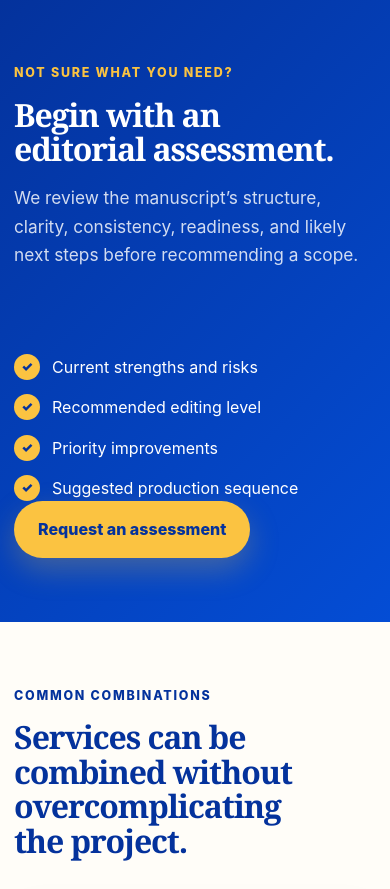
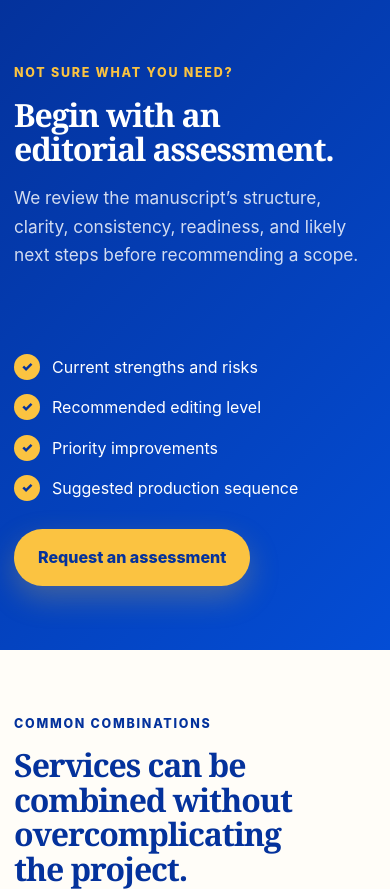
Before and after one commit to AmmarMetaphor/The-Ebook-Edit-Website, a PHP site: page /services.html in a window 390 px wide. Shown: the part 3248-4137 px from the top of the page. Run offline with PHP 8.4, Linux system fonts and the light colour scheme.

Commit message:
Add breathing room between the assessment checklist and its button
The "Request an assessment" button in the blue Services section sat flush
against the last checklist item, because the checklist and the button are
siblings and neither carried a margin.

Give the column an .assessment-panel class and put a 28px top margin on the
button inside it, so the button clears the checklist at every breakpoint
while staying left-aligned with it. Nothing else about the button changes,
and no other button on the site is affected.

Co-Authored-By: Claude Opus 5 <noreply@anthropic.com>
Claude-Session: https://claude.ai/code/session_01SJjeBJSyaWEGHh3AEhyiND

```diff
--- a/assets/css/styles.css
+++ b/assets/css/styles.css
@@ -112,6 +112,9 @@ p { margin: 0 0 1.15em; }
 .hero-logo { width: min(100%, 570px); margin: 0 auto 25px; }
 .mini-list { display: grid; gap: 14px; margin: 0; padding: 0; list-style: none; }
 .mini-list li { display: flex; align-items: flex-start; gap: 12px; }
+/* Services assessment column: the checklist and its button are siblings, so the
+   button needs its own top margin to sit clear of the last checklist item. */
+.assessment-panel .button { margin-top: 28px; }
 .tick { flex: 0 0 26px; width: 26px; height: 26px; display: inline-grid; place-items: center; border-radius: 50%; background: var(--gold-500); color: var(--blue-700); font-size: .82rem; font-weight: 900; }
 
 .trust-strip { border-block: 1px solid var(--line); background: white; }
--- a/services.html
+++ b/services.html
@@ -43,7 +43,7 @@
   <a class="service-card-link reveal" href="/publishing#formatting"><article class="card card-accent service-card"><div class="icon-tile" aria-hidden="true">F</div><h2>Formatting and conversion</h2><p>Prepare an attractive, readable, and technically clean ebook interior for common digital reading environments.</p><ul class="service-list"><li>EPUB preparation</li><li>PDF layout</li><li>Clickable table of contents</li><li>Front and back matter setup</li><li>Device and file quality checks</li></ul><span class="card-cta" aria-hidden="true">Explore formatting support →</span></article></a>
   <a class="service-card-link reveal" href="/publishing"><article class="card card-accent service-card"><div class="icon-tile" aria-hidden="true">P</div><h2>Publishing support</h2><p>Move from final files to a clear publication plan with practical guidance around metadata, platforms such as Amazon KDP, Apple Books, Kobo, Google Play Books, and Barnes &amp; Noble Press, and launch materials.</p><ul class="service-list"><li>Publishing route planning</li><li>Book description and metadata support</li><li>Upload checklist and file organization</li><li>Quality assurance before launch</li><li>Post-publication update plan</li></ul><span class="card-cta" aria-hidden="true">Explore publishing support →</span></article></a>
 </div></section>
-<section class="section section-blue"><div class="container split"><div><p class="eyebrow">Not sure what you need?</p><h2>Begin with an editorial assessment.</h2><p class="lead">We review the manuscript’s structure, clarity, consistency, readiness, and likely next steps before recommending a scope.</p></div><div><ul class="mini-list"><li><span class="tick">✓</span><span>Current strengths and risks</span></li><li><span class="tick">✓</span><span>Recommended editing level</span></li><li><span class="tick">✓</span><span>Priority improvements</span></li><li><span class="tick">✓</span><span>Suggested production sequence</span></li></ul><a class="button button-gold" href="/contact">Request an assessment</a></div></div></section>
+<section class="section section-blue"><div class="container split"><div><p class="eyebrow">Not sure what you need?</p><h2>Begin with an editorial assessment.</h2><p class="lead">We review the manuscript’s structure, clarity, consistency, readiness, and likely next steps before recommending a scope.</p></div><div class="assessment-panel"><ul class="mini-list"><li><span class="tick">✓</span><span>Current strengths and risks</span></li><li><span class="tick">✓</span><span>Recommended editing level</span></li><li><span class="tick">✓</span><span>Priority improvements</span></li><li><span class="tick">✓</span><span>Suggested production sequence</span></li></ul><a class="button button-gold" href="/contact">Request an assessment</a></div></div></section>
 <section class="section"><div class="container"><p class="eyebrow">Common combinations</p><h2>Services can be combined without overcomplicating the project.</h2><div class="grid-3 cards"><article class="card"><h3>Draft to polished manuscript</h3><p>Developmental edit → author revision → copy edit → proofread.</p></article><article class="card"><h3>Idea to complete ebook</h3><p>Strategy → outline → collaborative writing → full editorial workflow.</p></article><article class="card"><h3>Manuscript to market</h3><p>Final edit → formatting → metadata → upload and launch checklist.</p></article></div></div></section>
 <section class="section-tight"><div class="container"><div class="cta-band"><h2>Get a scope built around the actual manuscript.</h2><p>Share the current draft, approximate length, desired services, and target date. No generic package should replace a careful review of the work.</p><a class="button button-gold" href="/contact">Tell us about your project</a></div></div></section>
 
--- a/wordpress/the-ebook-edit/page-services.php
+++ b/wordpress/the-ebook-edit/page-services.php
@@ -15,7 +15,7 @@ get_header();
   <a class="service-card-link reveal" href="<?php echo esc_url( home_url( '/publishing/' ) ); ?>#formatting"><article class="card card-accent service-card"><div class="icon-tile" aria-hidden="true">F</div><h2>Formatting and conversion</h2><p>Prepare an attractive, readable, and technically clean ebook interior for common digital reading environments.</p><ul class="service-list"><li>EPUB preparation</li><li>PDF layout</li><li>Clickable table of contents</li><li>Front and back matter setup</li><li>Device and file quality checks</li></ul><span class="card-cta" aria-hidden="true">Explore formatting support →</span></article></a>
   <a class="service-card-link reveal" href="<?php echo esc_url( home_url( '/publishing/' ) ); ?>"><article class="card card-accent service-card"><div class="icon-tile" aria-hidden="true">P</div><h2>Publishing support</h2><p>Move from final files to a clear publication plan with practical guidance around metadata, platforms such as Amazon KDP, Apple Books, Kobo, Google Play Books, and Barnes &amp; Noble Press, and launch materials.</p><ul class="service-list"><li>Publishing route planning</li><li>Book description and metadata support</li><li>Upload checklist and file organization</li><li>Quality assurance before launch</li><li>Post-publication update plan</li></ul><span class="card-cta" aria-hidden="true">Explore publishing support →</span></article></a>
 </div></section>
-<section class="section section-blue"><div class="container split"><div><p class="eyebrow">Not sure what you need?</p><h2>Begin with an editorial assessment.</h2><p class="lead">We review the manuscript’s structure, clarity, consistency, readiness, and likely next steps before recommending a scope.</p></div><div><ul class="mini-list"><li><span class="tick">✓</span><span>Current strengths and risks</span></li><li><span class="tick">✓</span><span>Recommended editing level</span></li><li><span class="tick">✓</span><span>Priority improvements</span></li><li><span class="tick">✓</span><span>Suggested production sequence</span></li></ul><a class="button button-gold" href="<?php echo esc_url( home_url( '/contact/' ) ); ?>">Request an assessment</a></div></div></section>
+<section class="section section-blue"><div class="container split"><div><p class="eyebrow">Not sure what you need?</p><h2>Begin with an editorial assessment.</h2><p class="lead">We review the manuscript’s structure, clarity, consistency, readiness, and likely next steps before recommending a scope.</p></div><div class="assessment-panel"><ul class="mini-list"><li><span class="tick">✓</span><span>Current strengths and risks</span></li><li><span class="tick">✓</span><span>Recommended editing level</span></li><li><span class="tick">✓</span><span>Priority improvements</span></li><li><span class="tick">✓</span><span>Suggested production sequence</span></li></ul><a class="button button-gold" href="<?php echo esc_url( home_url( '/contact/' ) ); ?>">Request an assessment</a></div></div></section>
 <section class="section"><div class="container"><p class="eyebrow">Common combinations</p><h2>Services can be combined without overcomplicating the project.</h2><div class="grid-3 cards"><article class="card"><h3>Draft to polished manuscript</h3><p>Developmental edit → author revision → copy edit → proofread.</p></article><article class="card"><h3>Idea to complete ebook</h3><p>Strategy → outline → collaborative writing → full editorial workflow.</p></article><article class="card"><h3>Manuscript to market</h3><p>Final edit → formatting → metadata → upload and launch checklist.</p></article></div></div></section>
 <section class="section-tight"><div class="container"><div class="cta-band"><h2>Get a scope built around the actual manuscript.</h2><p>Share the current draft, approximate length, desired services, and target date. No generic package should replace a careful review of the work.</p><a class="button button-gold" href="<?php echo esc_url( home_url( '/contact/' ) ); ?>">Tell us about your project</a></div></div></section>
 
--- a/wordpress/the-ebook-edit/style.css
+++ b/wordpress/the-ebook-edit/style.css
@@ -127,6 +127,9 @@ p { margin: 0 0 1.15em; }
 .hero-logo { width: min(100%, 570px); margin: 0 auto 25px; }
 .mini-list { display: grid; gap: 14px; margin: 0; padding: 0; list-style: none; }
 .mini-list li { display: flex; align-items: flex-start; gap: 12px; }
+/* Services assessment column: the checklist and its button are siblings, so the
+   button needs its own top margin to sit clear of the last checklist item. */
+.assessment-panel .button { margin-top: 28px; }
 .tick { flex: 0 0 26px; width: 26px; height: 26px; display: inline-grid; place-items: center; border-radius: 50%; background: var(--gold-500); color: var(--blue-700); font-size: .82rem; font-weight: 900; }
 
 .trust-strip { border-block: 1px solid var(--line); background: white; }
```
Also changed, not shown: 1 other file.
